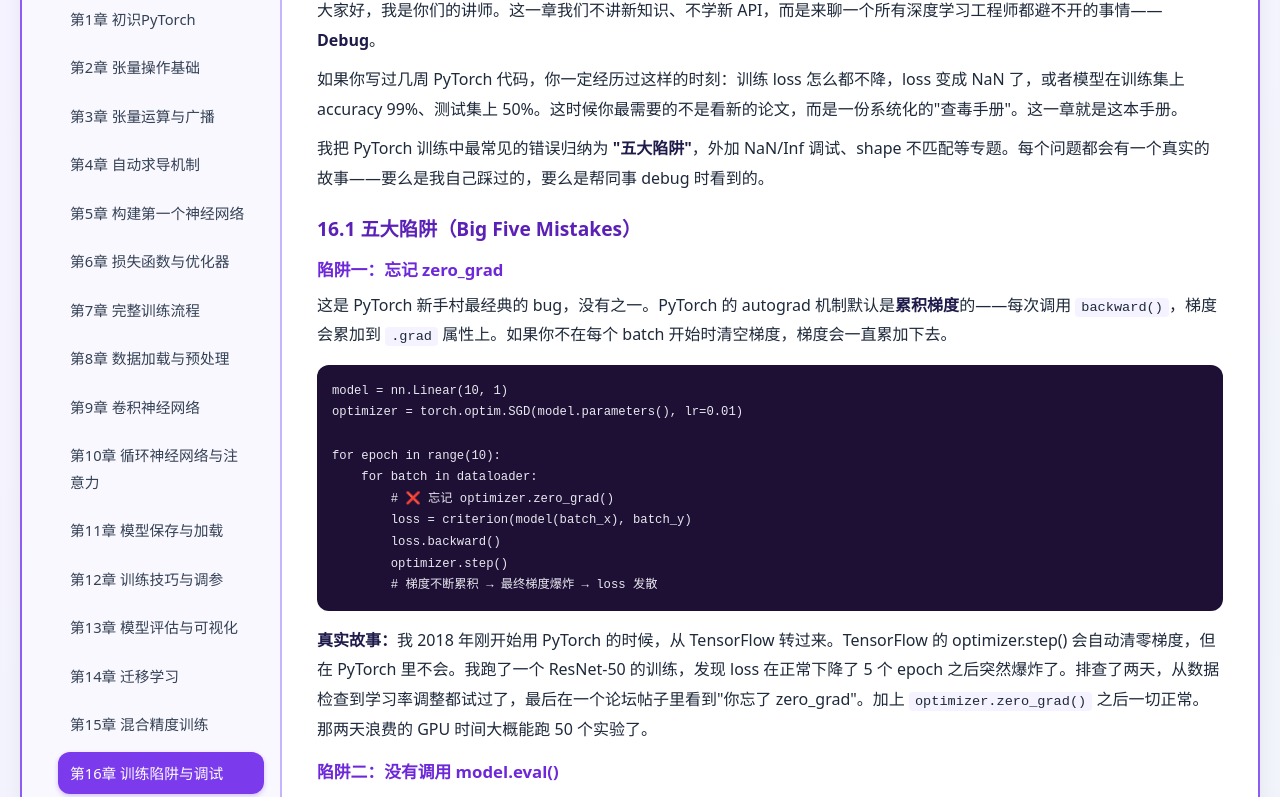
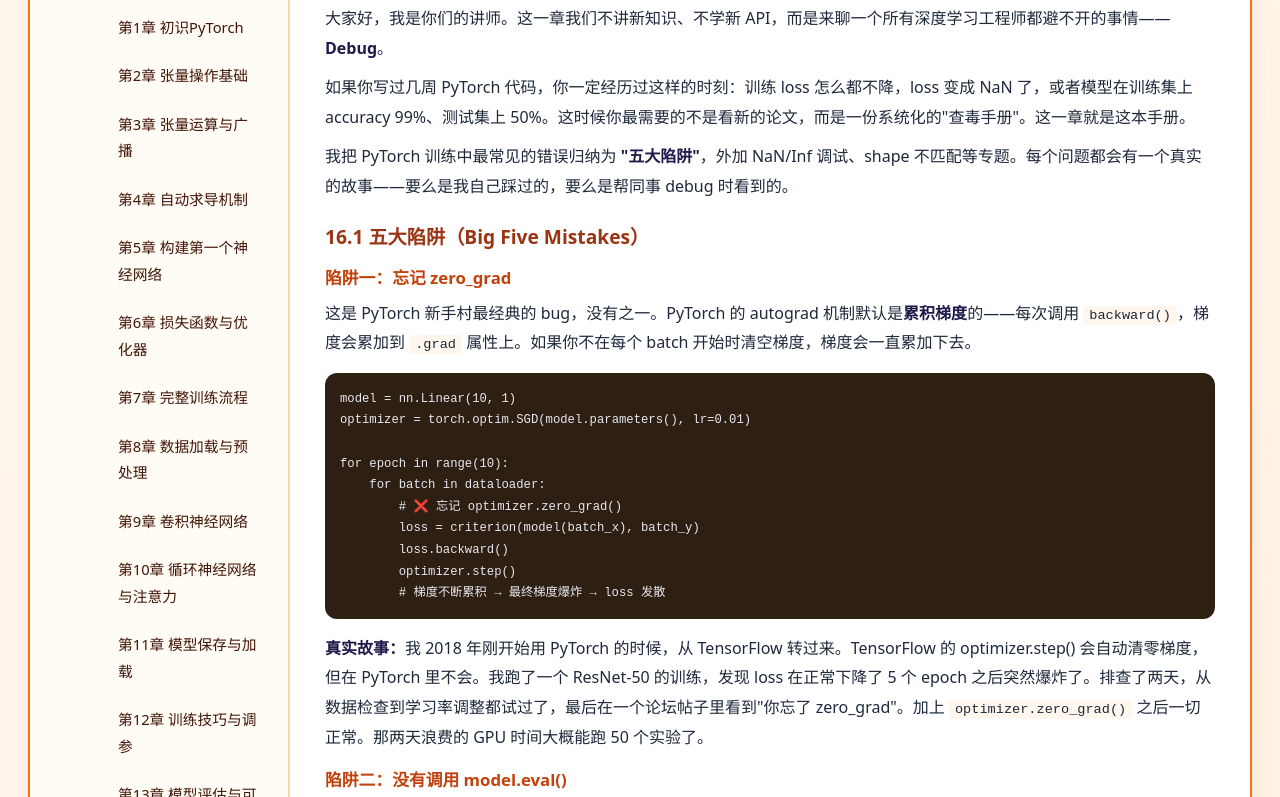
Before and after one commit to 1998x-stack/pytorch-tutorial, a plain HTML site: page 16.html in a window 1280 px wide. Shown: the part 126-923 px from the top of the page. Drawn offline with Linux system fonts and the light colour scheme.

Commit message:
Update theme.css: style refinements
Co-Authored-By: Claude Opus 4.7 <noreply@anthropic.com>

```diff
--- a/theme.css
+++ b/theme.css
@@ -1,10 +1,9 @@
-/* Violet-Teal Theme — Data/AI (ML, SQL, transformers, NumPy, Pandas, Spark) */
-/* Copy this file into the tutorial project as "theme.css" */
+<!-- warm.css — Warm Theme for Language/Framework tutorials (Python, React, Rust, Go, etc.) -->
 
 * { margin:0; padding:0; box-sizing:border-box; }
 
 body {
-    background: linear-gradient(135deg, #f5f3ff 0%, #e8f5f0 100%);
+    background: linear-gradient(135deg, #fff7ed 0%, #ffe4d0 100%);
     font-family: system-ui, -apple-system, 'Segoe UI', 'PingFang SC', Roboto, 'Helvetica Neue', sans-serif;
     padding: 20px;
 }
@@ -14,9 +13,9 @@ body {
     max-width: 1400px;
     margin: 0 auto;
     background: #ffffff;
-    border: 2px solid #8b5cf6;
+    border: 2px solid #f97316;
     border-radius: 24px;
-    box-shadow: 0 20px 30px -15px rgba(0,0,0,0.2), inset 0 1px 0 0 #f5f3ff;
+    box-shadow: 0 20px 30px -15px rgba(0,0,0,0.2), inset 0 1px 0 0 #fff7ed;
     overflow: hidden;
 }
 
@@ -28,15 +27,15 @@ body {
 
 /* === Sidebar === */
 .sidebar {
-    background: #faf8ff;
-    border-right: 2px solid #c4b5fd;
+    background: #fffbf5;
+    border-right: 2px solid #fed7aa;
     padding: 24px 16px;
 }
 
 .sidebar h3 {
     font-size: 1.4rem;
-    color: #6d28d9;
-    border-left: 5px solid #8b5cf6;
+    color: #c2410c;
+    border-left: 5px solid #f97316;
     padding-left: 15px;
     margin-bottom: 25px;
 }
@@ -46,19 +45,19 @@ body {
 
 .chapter-list a {
     display: block; padding: 8px 12px; text-decoration: none;
-    color: #334155; border-radius: 12px; transition: all 0.2s;
+    color: #431407; border-radius: 12px; transition: all 0.2s;
     font-weight: 500; font-size: 0.92rem;
 }
 
 .chapter-list a:hover {
-    background: #ede9fe;
+    background: #ffedd5;
     transform: translateX(3px);
 }
 
 .chapter-list .active {
-    background: #7c3aed;
+    background: #ea580c;
     color: white;
-    box-shadow: 0 2px 5px rgba(124,58,237,0.3);
+    box-shadow: 0 2px 5px rgba(234,88,12,0.3);
 }
 
 /* === Main Content === */
@@ -66,21 +65,21 @@ body {
 
 /* === Typography === */
 h2 {
-    color: #4c1d95;
-    border-left: 6px solid #8b5cf6;
+    color: #7c2d12;
+    border-left: 6px solid #f97316;
     padding-left: 15px;
     margin: 20px 0 15px;
     font-size: 1.5rem;
 }
 
 h3 {
-    color: #5b21b6;
+    color: #9a3412;
     margin: 20px 0 10px;
     font-size: 1.2rem;
 }
 
 h4 {
-    color: #6d28d9;
+    color: #c2410c;
     margin: 15px 0 8px;
     font-size: 1.05rem;
 }
@@ -92,13 +91,13 @@ strong { color: #1e1b4b; }
 
 /* === Code === */
 pre {
-    background: #1e1035; color: #e8e8f0; padding: 15px; border-radius: 12px;
+    background: #2d1f12; color: #e8e8f0; padding: 15px; border-radius: 12px;
     overflow-x: auto; font-family: 'JetBrains Mono', 'Fira Code', monospace;
     margin: 15px 0; font-size: 0.9rem; line-height: 1.5;
 }
 
 code {
-    background: #f5f3ff; padding: 2px 6px; border-radius: 4px;
+    background: #fff7ed; padding: 2px 6px; border-radius: 4px;
     font-family: 'JetBrains Mono', monospace; font-size: 0.85em;
 }
 
@@ -110,11 +109,11 @@ table {
 }
 
 th, td {
-    border: 1px solid #c4b5fd; padding: 10px; text-align: left;
+    border: 1px solid #fed7aa; padding: 10px; text-align: left;
 }
 
 th {
-    background: #f5f3ff; color: #5b21b6; font-weight: 600;
+    background: #fff7ed; color: #9a3412; font-weight: 600;
 }
 
 /* === Callout Boxes === */
@@ -136,23 +135,23 @@ th {
 /* === Footer Navigation === */
 .footer-nav {
     margin-top: 45px; padding-top: 20px;
-    border-top: 2px solid #c4b5fd;
+    border-top: 2px solid #fed7aa;
     display: flex; justify-content: space-between;
 }
 
 .footer-nav a {
     padding: 8px 24px; background: #f1f5f9; text-decoration: none;
-    color: #5b21b6; border-radius: 40px; font-weight: 500; transition: 0.2s;
+    color: #9a3412; border-radius: 40px; font-weight: 500; transition: 0.2s;
 }
 
 .footer-nav a:hover {
-    background: #ede9fe; transform: translateY(-2px);
+    background: #ffedd5; transform: translateY(-2px);
 }
 
 /* === Responsive === */
 @media (max-width: 768px) {
     .container { grid-template-columns: 1fr; }
-    .sidebar { border-right: none; border-bottom: 2px solid #c4b5fd; }
+    .sidebar { border-right: none; border-bottom: 2px solid #fed7aa; }
     body { padding: 10px; }
     .main-content { padding: 20px; }
 }
```
